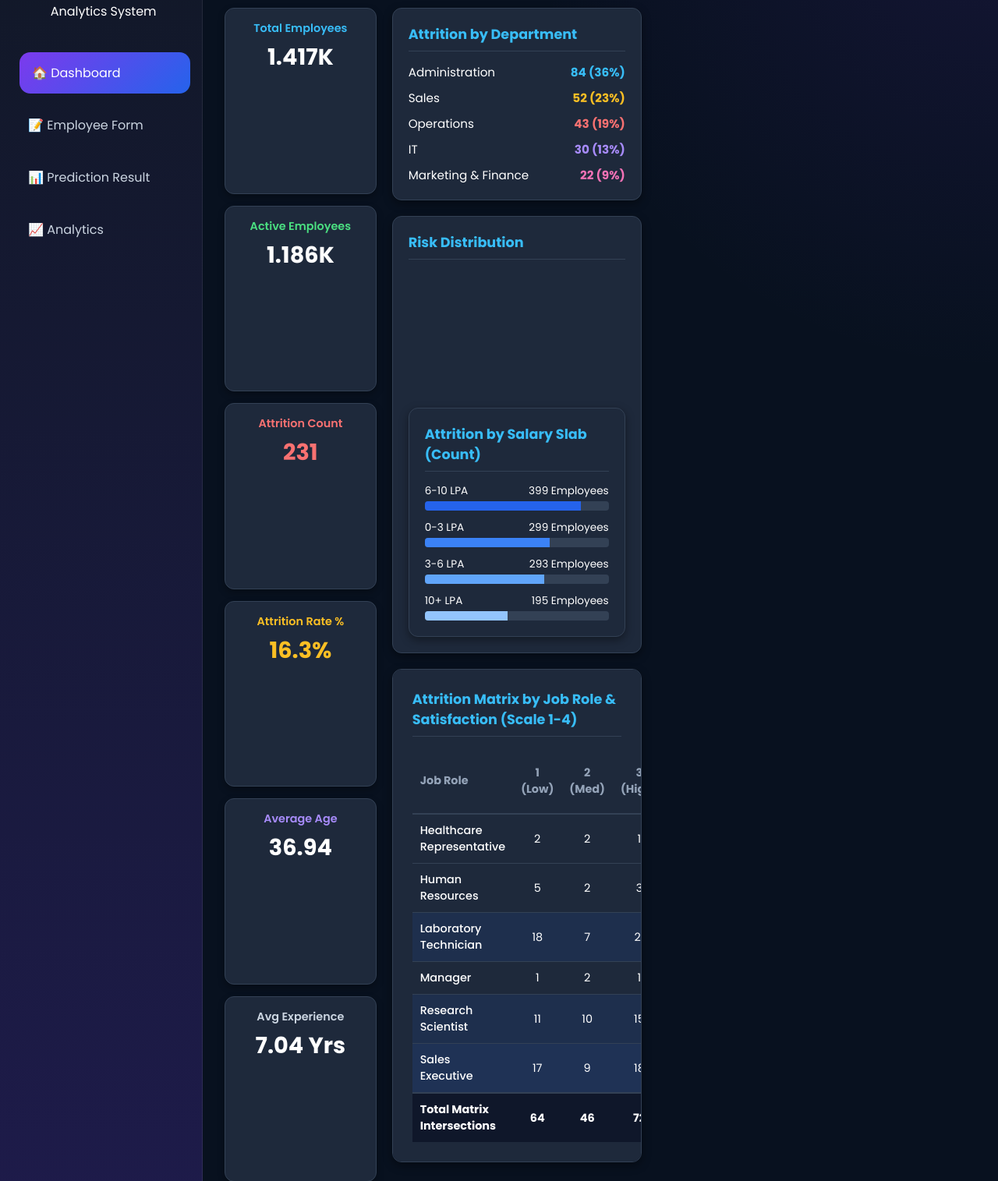
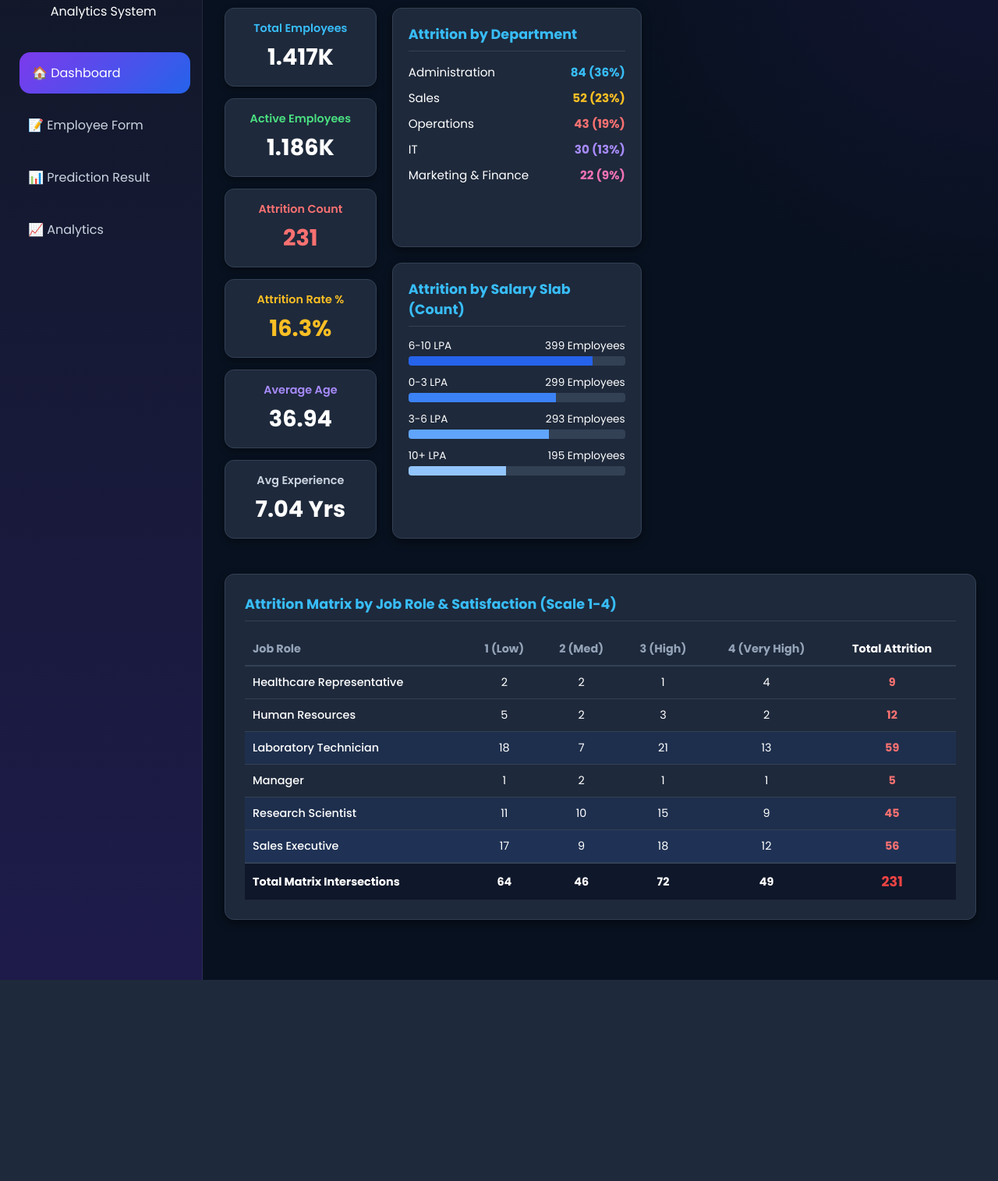
Before and after one commit to Pandey1623/Employee-attrition-live, a Flask app: page / in a window 1280 px wide. Shown: the part 121-1636 px from the top of the page at 78% size. After the commit the page ends 1378 px from the top, so only its background shows below. Run offline with Flask 3, Linux system fonts and the light colour scheme; a map, chart or similar area stays blank.

Commit message:
Update index.html

```diff
--- a/templates/index.html
+++ b/templates/index.html
@@ -92,12 +92,7 @@
                 </li>
             </ul>
         </div>
-      <!-- Doughnut Chart Box (Pure Safe Style) -->
-<div style="background: #1e293b; padding: 20px; border-radius: 12px; border: 1px solid #334155; box-shadow: 0 4px 12px rgba(0,0,0,0.4);">
-    <h3 style="margin-top: 0; color: #38bdf8; font-size: 1.1rem; border-bottom: 1px solid #334155; padding-bottom: 8px;">Risk Distribution</h3>
-    <div style="height: 180px; margin-top: 10px;">
-        <canvas id="dashDoughnutChart"></canvas>
-    </div>
+
 
         <!-- Attrition by Salary Slab -->
         <div style="background: #1e293b; padding: 20px; border-radius: 12px; border: 1px solid #334155; box-shadow: 0 4px 12px rgba(0,0,0,0.4);">
```
